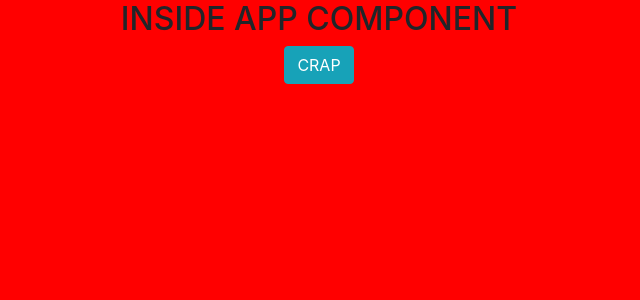
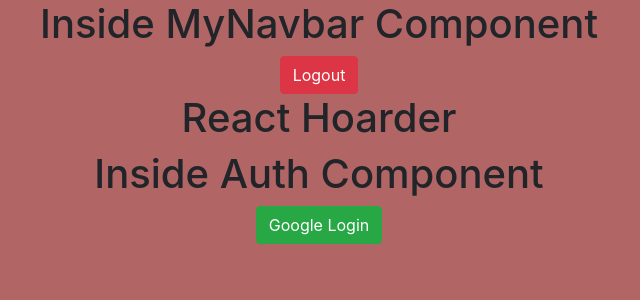
Before and after one commit to StevenZelenak/react-hoarder, a React (Create React App) app: page / in a window 1280 px wide. Shown: the top 300 px of the page, without its empty margins (321-961 px from the left). Built offline with nearby package versions, Linux system fonts and the light colour scheme; no server answers.

Commit message:
finished auth

```diff
--- a/src/App/App.js
+++ b/src/App/App.js
@@ -1,13 +1,40 @@
 import React from 'react';
+import firebase from 'firebase/app';
+import 'firebase/auth';
 import './App.scss';
 
+import fbConnection from '../helpers/data/connection';
+
+import MyNavbar from '../components/shared/MyNavbar/MyNavbar';
+import Auth from '../components/pages/Auth/Auth';
+
+fbConnection();
 
 class App extends React.Component {
+  state = {
+    authed: false,
+  }
+
+  componentDidMount() {
+    this.removeListener = firebase.auth().onAuthStateChanged((user) => {
+      if (user) {
+        this.setState({ authed: true });
+      } else {
+        this.setState({ authed: false });
+      }
+    });
+  }
+
+  componentWillUnmount() {
+    this.removeListener();
+  }
+
   render() {
     return (
       <div className="App">
-        <h2>INSIDE APP COMPONENT</h2>
-        <button className="btn btn-info">CRAP</button>
+        <MyNavbar />
+        <h1>React Hoarder</h1>
+        <Auth />
       </div>
     );
   }
--- /dev/null
+++ b/src/components/pages/Auth/Auth.js
@@ -0,0 +1,24 @@
+import React from 'react';
+import firebase from 'firebase/app';
+import 'firebase/auth';
+
+import './Auth.scss';
+
+class Auth extends React.Component {
+  loginClickEvent = (e) => {
+    e.preventDefault();
+    const provider = new firebase.auth.GoogleAuthProvider();
+    firebase.auth().signInWithPopup(provider);
+  }
+
+  render() {
+    return (
+      <div className="Auth">
+        <h1>Inside Auth Component</h1>
+        <button className="btn btn-success" onClick={this.loginClickEvent}>Google Login</button>
+      </div>
+    );
+  }
+}
+
+export default Auth;
--- /dev/null
+++ b/src/components/pages/Auth/Auth.scss
@@ -0,0 +1,3 @@
+.Auth {
+  display: block;
+}
--- /dev/null
+++ b/src/components/shared/MyNavbar/MyNavbar.js
@@ -0,0 +1,23 @@
+import React from 'react';
+import firebase from 'firebase/app';
+import 'firebase/auth';
+
+import './MyNavbar.scss';
+
+class MyNavbar extends React.Component {
+  logoutClickEvent = (e) => {
+    e.preventDefault();
+    firebase.auth().signOut();
+  }
+
+  render() {
+    return (
+      <div className="MyNavbar">
+        <h1>Inside MyNavbar Component</h1>
+        <button className="btn btn-danger" onClick={this.logoutClickEvent}>Logout</button>
+      </div>
+    );
+  }
+}
+
+export default MyNavbar;
--- /dev/null
+++ b/src/components/shared/MyNavbar/MyNavbar.scss
@@ -0,0 +1,3 @@
+.MyNavbar {
+  display: block;
+}
--- /dev/null
+++ b/src/helpers/data/connection.js
@@ -0,0 +1,11 @@
+import firebase from 'firebase/app';
+
+import firebaseConfig from '../apiKeys.json';
+
+const firebaseApp = () => {
+  if (!firebase.apps.length) {
+    firebase.initializeApp(firebaseConfig.firebaseKeys);
+  }
+};
+
+export default firebaseApp;
--- a/src/styles/_variables.scss
+++ b/src/styles/_variables.scss
@@ -1 +1 @@
-$favColor: red;
+$favColor: rgb(177, 101, 101);
```
Also changed, not shown: src/helpers/apiKeys.example.json (added, +11 -0 lines), 1 other file (tests, documents, lock files or other folders).
